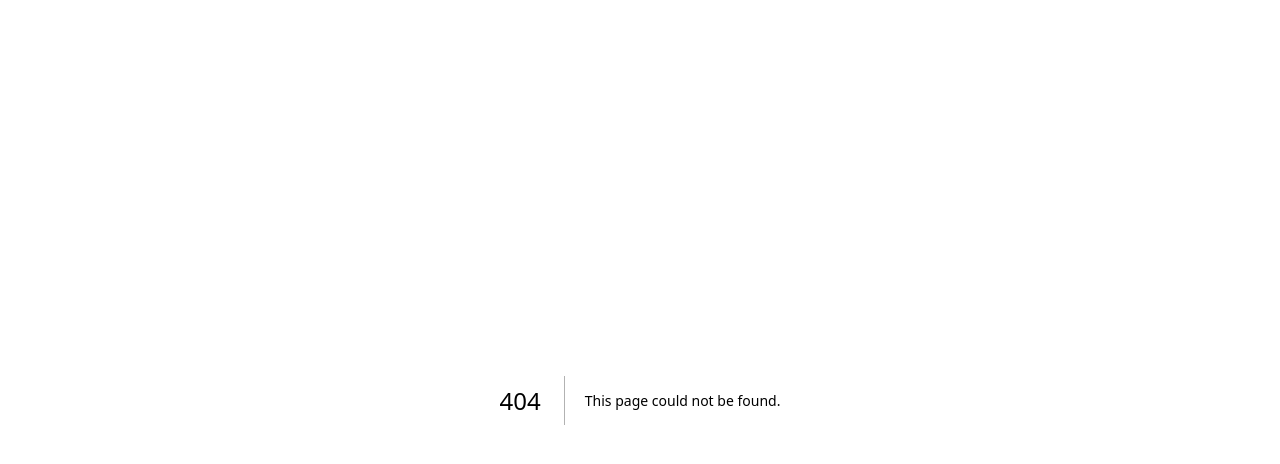
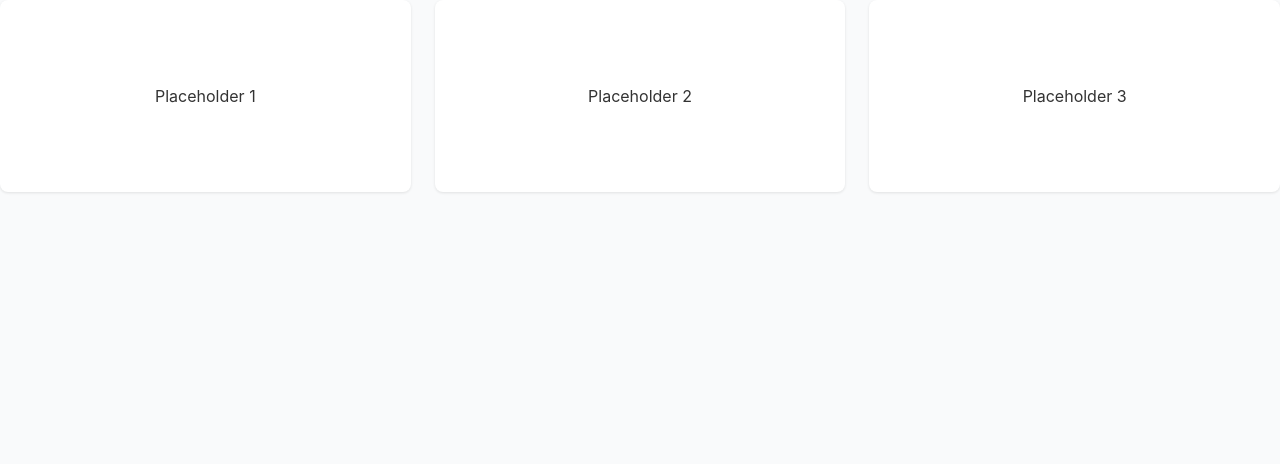
Before and after one commit to Manson-Ku/marptek-frontend, a Next.js app: page /dashboard in a window 1280 px wide. Before the commit this address had no page. Shown: the top 464 px of the page. Built offline with nearby package versions, Linux system fonts and the light colour scheme.

Commit message:
Refactor: decouple login and GBP authorization flow (C version)

```diff
--- /dev/null
+++ b/app/dashboard/page.jsx
@@ -0,0 +1,22 @@
+'use client'
+
+import { useAuthContext } from '@/context/AuthContext'
+
+export default function Dashboard() {
+  const { customerId } = useAuthContext()
+
+  return (
+    <>
+      {customerId && (
+        <div className="dashboard-banner mb-4">
+          🎉 歡迎你，客戶代碼：<strong>{customerId}</strong>
+        </div>
+      )}
+      <div className="dashboard-grid">
+        <div className="dashboard-card">Placeholder 1</div>
+        <div className="dashboard-card">Placeholder 2</div>
+        <div className="dashboard-card">Placeholder 3</div>
+      </div>
+    </>
+  )
+}
```
